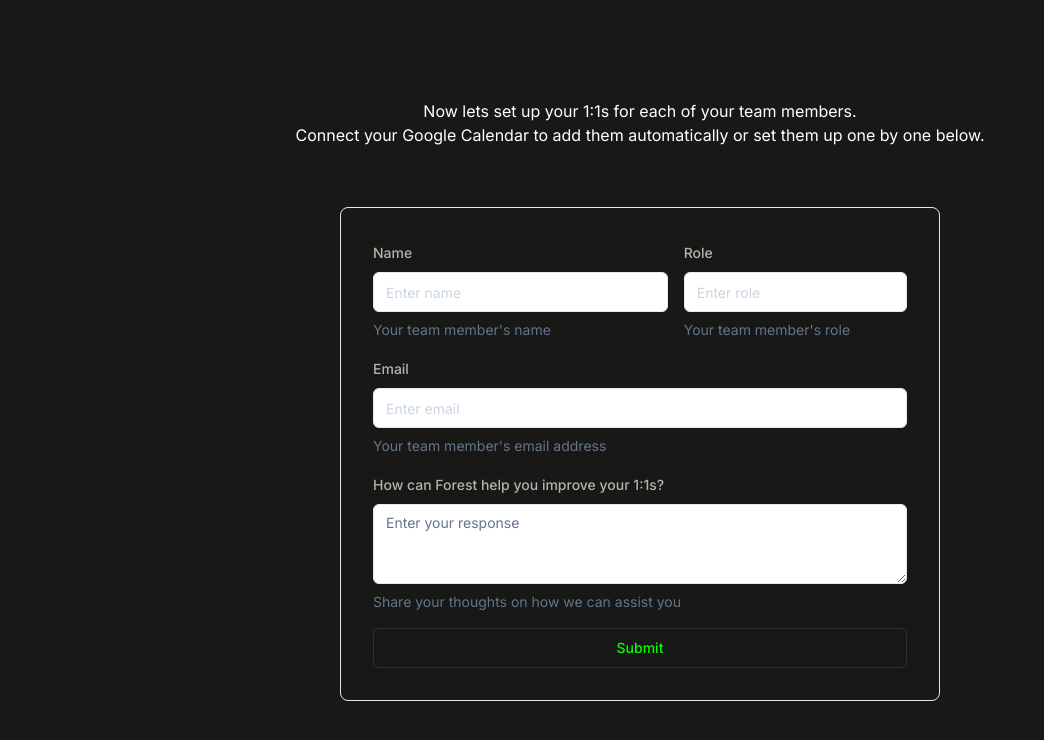
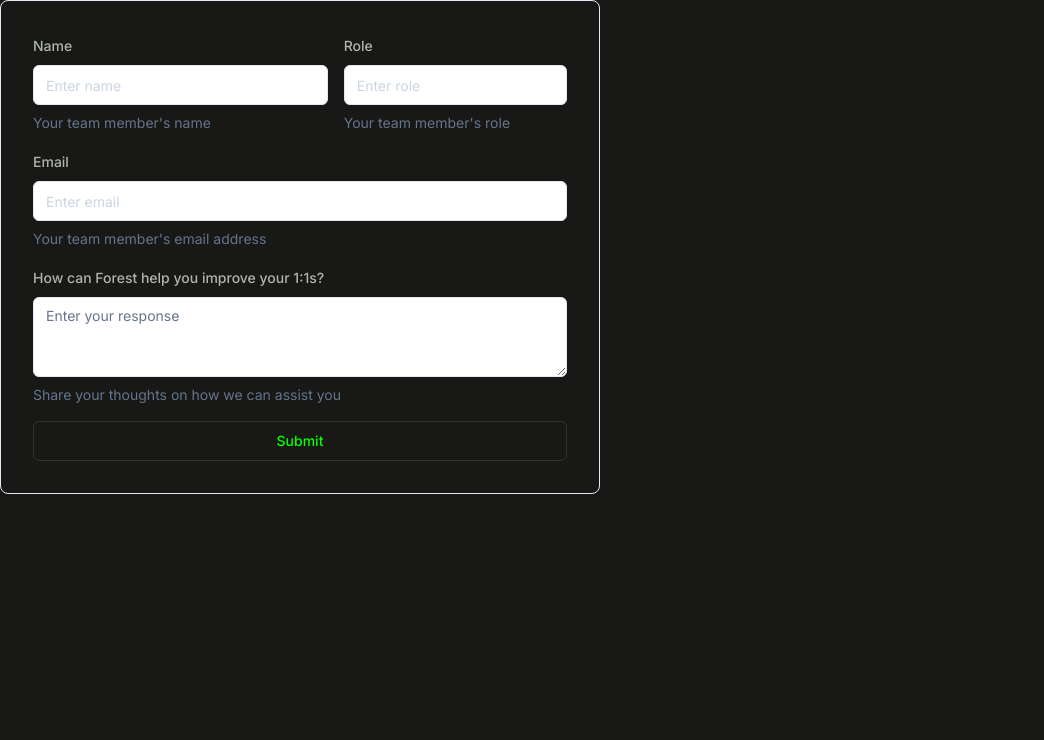
Before and after one commit to toastts/forest, a Next.js app: page /setup in a window 1280 px wide. Shown: the top 740 px of the page, without its empty margins (0-1044 px from the left). Built offline with nearby package versions, Linux system fonts and the light colour scheme.

Commit message:
consolidated forms into single page, broken unstyled

```diff
--- a/app/onboard/page.tsx
+++ /dev/null
@@ -1,15 +0,0 @@
-import * as React from 'react';
-import TeamOnboardForm from '@/components/TeamOnboardForm';
-
-export default function OnboardPage() {
-  return (
-    <div className="bg-background-primary min-h-screen flex flex-col items-center justify-center space-y-[60px]">
-      <div className="text-white text-center">
-        <p>Now lets set up your 1:1s for each of your team members.</p>
-        <p>Connect your Google Calendar to add them automatically or set them up one by one below.</p>
-      </div>
-
-      <TeamOnboardForm />
-    </div>
-  );
-}
--- a/app/setup/page.tsx
+++ b/app/setup/page.tsx
@@ -1,15 +1,45 @@
+'use client';
+
 import * as React from 'react';
+import { useState } from 'react';
 import UserOnboardForm from '@/components/UserOnboardForm';
+import TeamOnboardForm from '@/components/TeamOnboardForm';
 
-export default function OnboardPage() {
+interface CombinedFormValues {
+  userForm: {
+    name: string;
+    role: string;
+    email: string;
+    prompt: string;
+  };
+  teamForm: {
+    name: string;
+    role: string;
+    email: string;
+    day: string;
+    time: string;
+    frequency: string;
+  };
+}
+
+export default function SetupPage() {
+  const [step, setStep] = useState(1);
+  const [formData, setFormData] = useState<Partial<CombinedFormValues>>({});
+
+  const handleUserFormSubmit = (data: CombinedFormValues['userForm']) => {
+    setFormData((prev) => ({ ...prev, userForm: data }));
+    setStep(2);
+  };
+
+  const handleTeamFormSubmit = (data: CombinedFormValues['teamForm']) => {
+    setFormData((prev) => ({ ...prev, teamForm: data }));
+    console.log('Final form data:', { ...formData, teamForm: data });
+  };
+
   return (
-    <div className="bg-background-primary min-h-screen flex flex-col items-center justify-center space-y-[60px]">
-      <div className="text-white text-center">
-        <p>Now lets set up your 1:1s for each of your team members.</p>
-        <p>Connect your Google Calendar to add them automatically or set them up one by one below.</p>
-      </div>
-
-      <UserOnboardForm />
+    <div className="setup-page">
+      {step === 1 && <UserOnboardForm onSubmit={handleUserFormSubmit} />}
+      {step === 2 && <TeamOnboardForm onSubmit={handleTeamFormSubmit} />}
     </div>
   );
 }
--- a/components/TeamOnboardForm.tsx
+++ b/components/TeamOnboardForm.tsx
@@ -30,8 +30,11 @@ const FormSchema = z.object({
   frequency: z.string().min(1, { message: 'Frequency is required' }),
 });
 
-export default function UserOnboardForm() {
-  const [formData, setFormData] = useState<OnboardFormValues[]>([]);
+interface TeamOnboardFormProps {
+  onSubmit: (data: OnboardFormValues) => void;
+}
+
+export default function TeamOnboardForm({ onSubmit }: TeamOnboardFormProps) {
   const form = useForm<OnboardFormValues>({
     resolver: zodResolver(FormSchema),
     defaultValues: {
@@ -43,13 +46,6 @@ export default function UserOnboardForm() {
       frequency: '',
     },
   });
-
-  const onSubmit = async (data: OnboardFormValues) => {
-    const newFormData = [...formData, data];
-    setFormData(newFormData);
-    console.log('Form data:', data);
-    console.log('All form data:', newFormData);
-  };
 
   return (
     <Card className="w-[600px] bg-background-primary p-8">
--- a/components/UserOnboardForm.tsx
+++ b/components/UserOnboardForm.tsx
@@ -1,7 +1,6 @@
 'use client';
 
 import * as React from 'react';
-import { useState } from 'react';
 import { useForm, Controller } from 'react-hook-form';
 import { Button } from '@/components/ui/button';
 import { Input } from '@/components/ui/input';
@@ -9,8 +8,6 @@ import { Card } from '@/components/ui/card';
 import { Form, FormItem, FormLabel, FormControl, FormDescription, FormMessage } from '@/components/ui/form';
 import { zodResolver } from '@hookform/resolvers/zod';
 import { z } from 'zod';
-import { Select, SelectTrigger, SelectValue, SelectContent, SelectItem } from '@/components/ui/select';
-import { ToggleGroup, ToggleGroupItem } from '@/components/ui/toggle-group';
 import { Textarea } from '@/components/ui/textarea';
 
 interface OnboardFormValues {
@@ -27,8 +24,11 @@ const FormSchema = z.object({
   prompt: z.string().min(1, { message: 'Prompt is required' }).optional(),
 });
 
-export default function UserOnboardForm() {
-  const [formData, setFormData] = useState<OnboardFormValues[]>([]);
+interface UserOnboardFormProps {
+  onSubmit: (data: OnboardFormValues) => void;
+}
+
+export default function UserOnboardForm({ onSubmit }: UserOnboardFormProps) {
   const form = useForm<OnboardFormValues>({
     resolver: zodResolver(FormSchema),
     defaultValues: {
@@ -38,13 +38,6 @@ export default function UserOnboardForm() {
       prompt: '',
     },
   });
-
-  const onSubmit = async (data: OnboardFormValues) => {
-    const newFormData = [...formData, data];
-    setFormData(newFormData);
-    console.log('Form data:', data);
-    console.log('All form data:', newFormData);
-  };
 
   return (
     <Card className="w-[600px] bg-background-primary p-8">
```
